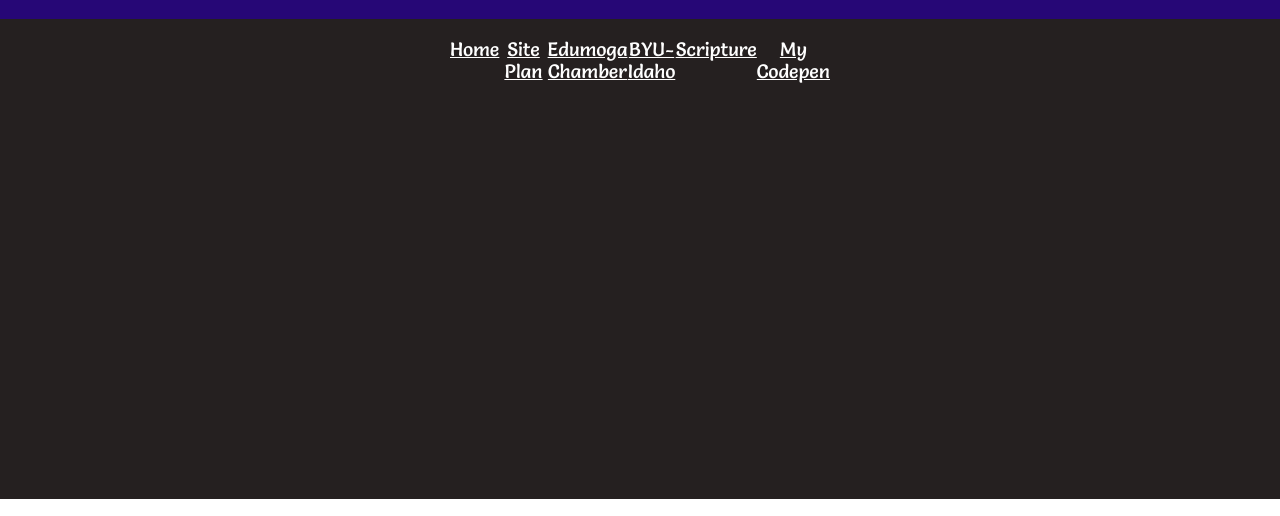
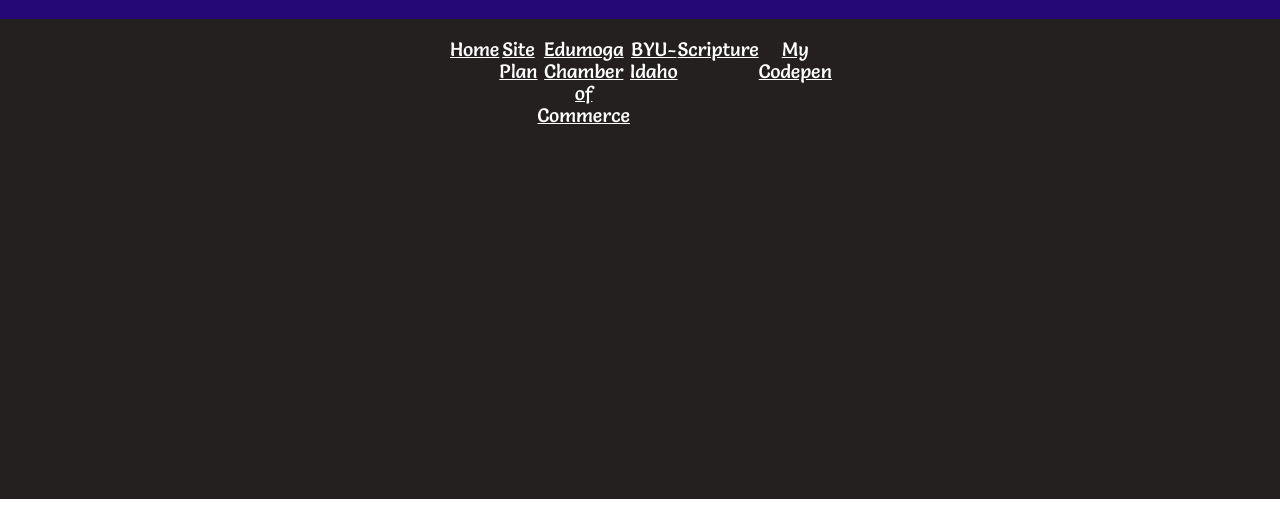
Before and after one commit to dommmy200/wdd230, a plain HTML site: page index.html in a window 1280 px wide. Shown: the part 281-797 px from the top of the page. Drawn offline with Linux system fonts and the light colour scheme; files whose address does not match are found by name.

Commit message:
Modified Edumoga link in index

```diff
--- a/index.html
+++ b/index.html
@@ -32,7 +32,7 @@
         <ul id="remove">
             <li><a href="#">Home</a></li>
             <li><a href="lesson03/chamber-site-plan.html">Site Plan</a></li>
-            <li><a href="./lesson03/chamber-site-plan.html">Edumoga Chamber</a></li>
+            <li><a href="/lesson03/chamber-site-plan.html">Edumoga Chamber of Commerce</a></li>
             <li><a href="https://www.byui.edu/" target="_blank">BYU-Idaho</a></li>
             <li><a href="https://www.churchofjesuschrist.org/study/scriptures/bofm/1-ne/6?lang=eng&id=p4#p4" target="_blank">
                 Scripture</a></li>
```
